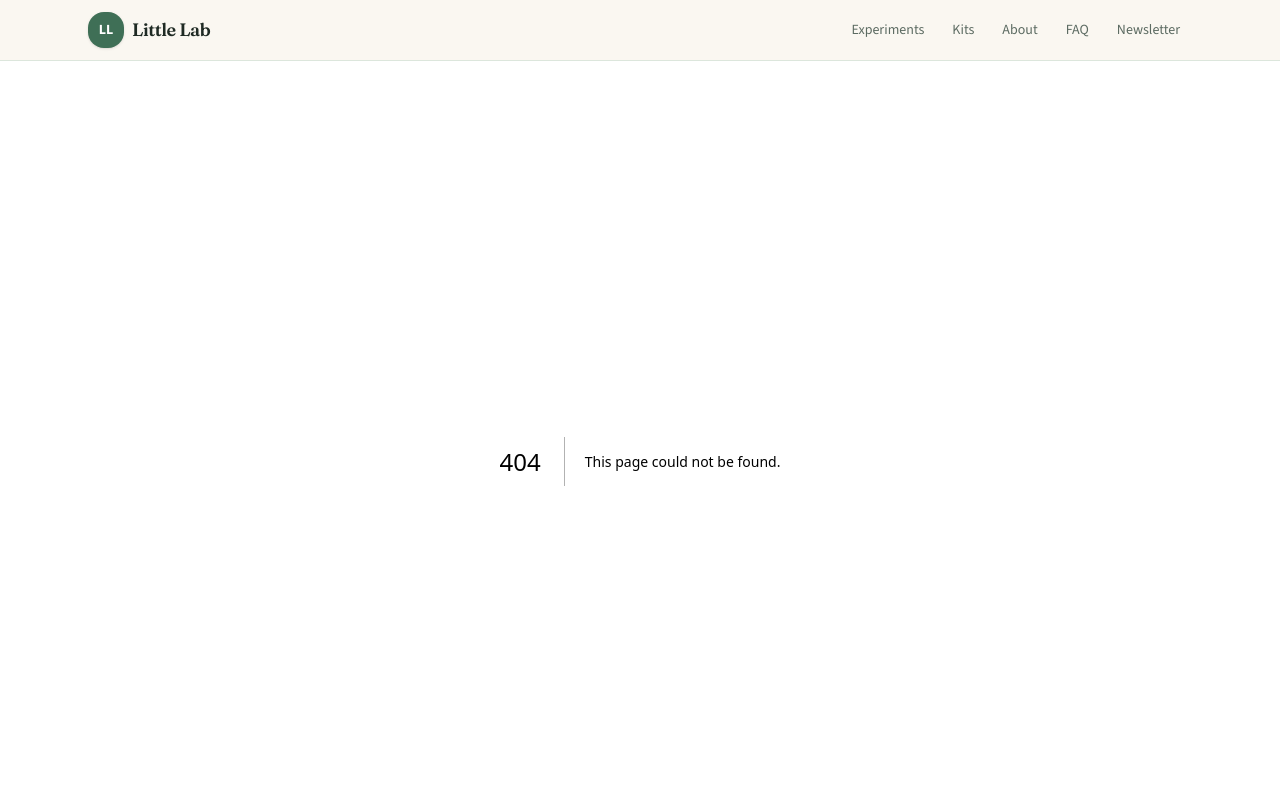
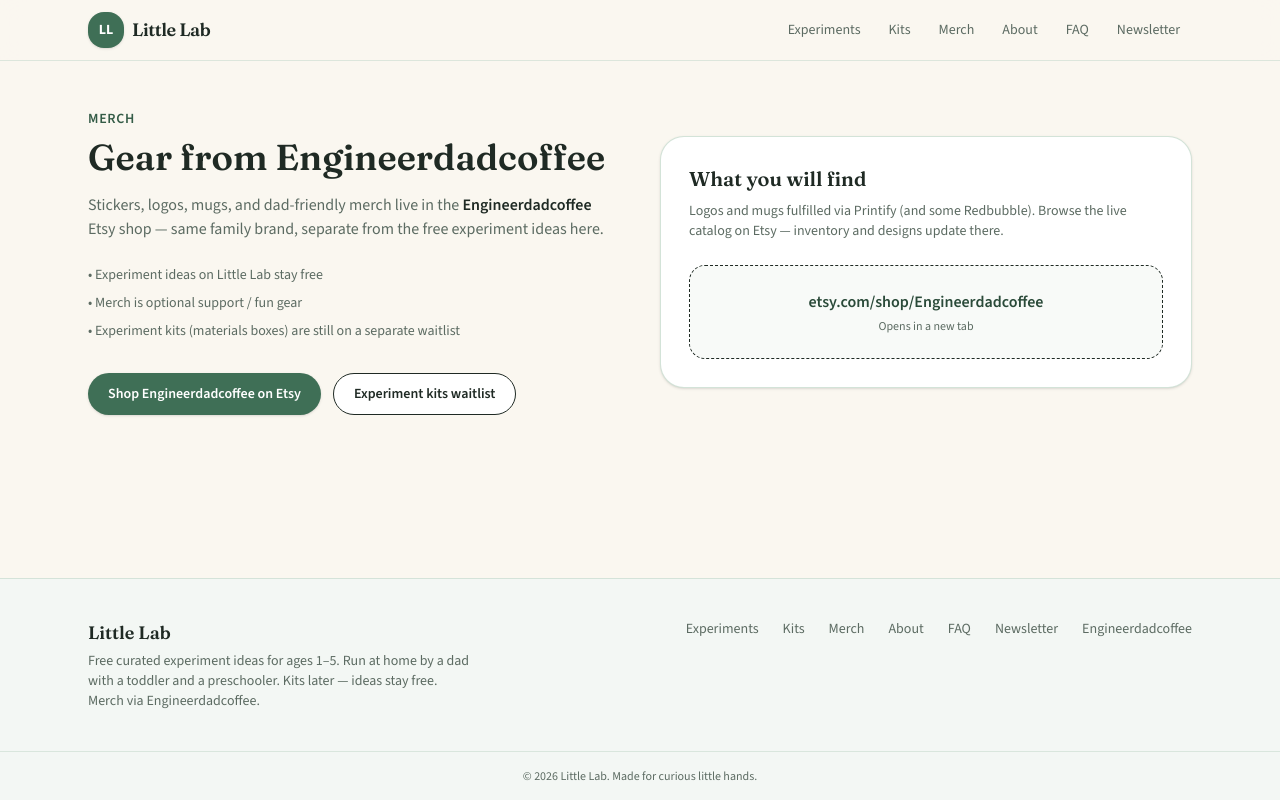
Before and after one commit to Nicolas-dovetta/little-lab-web, a Next.js app: page /merch in a window 1280 px wide. Before the commit this address had no page. Shown: the top 800 px of the page. Built offline with nearby package versions, Linux system fonts and the light colour scheme.

Commit message:
Route merch to Engineerdadcoffee; keep kits waitlist separate

```diff
--- a/src/app/kits/page.tsx
+++ b/src/app/kits/page.tsx
@@ -1,8 +1,9 @@
+import Link from "next/link";
 import { WaitlistForm } from "@/components/WaitlistForm";
 
 export const metadata = {
   title: "Kits",
-  description: "Little Lab kits are coming soon. Join the waitlist.",
+  description: "Little Lab experiment kits are coming soon. Join the waitlist.",
 };
 
 export default function KitsPage() {
@@ -15,8 +16,15 @@
             Kits for the winners
           </h1>
           <p className="mt-4 text-ink-muted">
-            We are designing optional kits that ship the materials for our tested favorites —
-            starting with experiments like Density Layers. The store is not open yet.
+            Optional kits that ship materials for our tested favorites — starting with
+            experiments like Density Layers. The kit store is not open yet.
+          </p>
+          <p className="mt-3 text-sm text-ink-muted">
+            Looking for logos and mugs? That is{" "}
+            <Link href="/merch" className="font-semibold text-sage-800 underline-offset-2 hover:underline">
+              Engineerdadcoffee merch
+            </Link>
+            , not experiment kits.
           </p>
           <ul className="mt-6 space-y-2 text-sm text-ink-muted">
             <li>• Ideas on the site stay free forever</li>
@@ -34,7 +42,7 @@
         {["Curated materials", "Parent-ready cards", "Mess-aware packing"].map((t) => (
           <div key={t} className="rounded-3xl border border-dashed border-sage-300 bg-sage-50/50 p-5 text-center">
             <p className="font-semibold text-sage-800">{t}</p>
-            <p className="mt-1 text-xs text-ink-muted">Placeholder — store coming soon</p>
+            <p className="mt-1 text-xs text-ink-muted">Placeholder — kit store coming soon</p>
           </div>
         ))}
       </div>
--- /dev/null
+++ b/src/app/merch/page.tsx
@@ -0,0 +1,67 @@
+import Link from "next/link";
+
+const ETSY_SHOP = "https://www.etsy.com/shop/Engineerdadcoffee";
+
+export const metadata = {
+  title: "Merch",
+  description: "Little Lab merch via Engineerdadcoffee — logos, mugs, and more on Etsy.",
+};
+
+export default function MerchPage() {
+  return (
+    <div className="mx-auto max-w-6xl px-4 py-12 sm:px-6">
+      <div className="grid gap-10 lg:grid-cols-2 lg:items-center">
+        <div>
+          <p className="text-sm font-semibold uppercase tracking-wider text-sage-700">
+            Merch
+          </p>
+          <h1 className="mt-2 font-display text-3xl font-semibold text-ink sm:text-4xl">
+            Gear from Engineerdadcoffee
+          </h1>
+          <p className="mt-4 text-ink-muted">
+            Stickers, logos, mugs, and dad-friendly merch live in the{" "}
+            <span className="font-semibold text-ink">Engineerdadcoffee</span> Etsy
+            shop — same family brand, separate from the free experiment ideas here.
+          </p>
+          <ul className="mt-6 space-y-2 text-sm text-ink-muted">
+            <li>• Experiment ideas on Little Lab stay free</li>
+            <li>• Merch is optional support / fun gear</li>
+            <li>• Experiment kits (materials boxes) are still on a separate waitlist</li>
+          </ul>
+          <div className="mt-8 flex flex-wrap gap-3">
+            <a
+              href={ETSY_SHOP}
+              target="_blank"
+              rel="noopener noreferrer"
+              className="inline-flex items-center justify-center rounded-full bg-sage-600 px-5 py-2.5 text-sm font-semibold text-white shadow-sm transition hover:bg-sage-700"
+            >
+              Shop Engineerdadcoffee on Etsy
+            </a>
+            <Link
+              href="/kits"
+              className="inline-flex items-center justify-center rounded-full border border-sage-300 bg-white px-5 py-2.5 text-sm font-semibold text-ink transition hover:bg-sage-50"
+            >
+              Experiment kits waitlist
+            </Link>
+          </div>
+        </div>
+        <div className="rounded-3xl border border-sage-200/80 bg-white p-7 shadow-sm">
+          <h2 className="font-display text-xl font-semibold">What you will find</h2>
+          <p className="mt-2 text-sm text-ink-muted">
+            Logos and mugs fulfilled via Printify (and some Redbubble). Browse the
+            live catalog on Etsy — inventory and designs update there.
+          </p>
+          <a
+            href={ETSY_SHOP}
+            target="_blank"
+            rel="noopener noreferrer"
+            className="mt-6 block rounded-2xl border border-dashed border-sage-300 bg-sage-50/60 p-6 text-center transition hover:border-sage-400 hover:bg-sage-50"
+          >
+            <p className="font-semibold text-sage-800">etsy.com/shop/Engineerdadcoffee</p>
+            <p className="mt-1 text-xs text-ink-muted">Opens in a new tab</p>
+          </a>
+        </div>
+      </div>
+    </div>
+  );
+}
--- a/src/components/Footer.tsx
+++ b/src/components/Footer.tsx
@@ -7,7 +7,7 @@
         <div>
           <p className="font-display text-lg font-semibold text-ink">Little Lab</p>
           <p className="mt-1 max-w-sm text-sm text-ink-muted">
-            Free curated experiment ideas for ages 1–5. Run at home by a dad with a toddler and a preschooler. Kits later — ideas stay free.
+            Free curated experiment ideas for ages 1–5. Run at home by a dad with a toddler and a preschooler. Kits later — ideas stay free. Merch via Engineerdadcoffee.
           </p>
         </div>
         <div className="flex flex-wrap gap-x-6 gap-y-2 text-sm">
@@ -16,6 +16,9 @@
           </Link>
           <Link href="/kits" className="text-ink-muted hover:text-ink">
             Kits
+          </Link>
+          <Link href="/merch" className="text-ink-muted hover:text-ink">
+            Merch
           </Link>
           <Link href="/about" className="text-ink-muted hover:text-ink">
             About
@@ -26,6 +29,14 @@
           <Link href="/newsletter" className="text-ink-muted hover:text-ink">
             Newsletter
           </Link>
+          <a
+            href="https://www.etsy.com/shop/Engineerdadcoffee"
+            target="_blank"
+            rel="noopener noreferrer"
+            className="text-ink-muted hover:text-ink"
+          >
+            Engineerdadcoffee
+          </a>
         </div>
       </div>
       <div className="border-t border-sage-200/60 py-4 text-center text-xs text-ink-muted">
--- a/src/components/Header.tsx
+++ b/src/components/Header.tsx
@@ -3,6 +3,7 @@
 const links = [
   { href: "/experiments", label: "Experiments" },
   { href: "/kits", label: "Kits" },
+  { href: "/merch", label: "Merch" },
   { href: "/about", label: "About" },
   { href: "/faq", label: "FAQ" },
   { href: "/newsletter", label: "Newsletter" },
```
